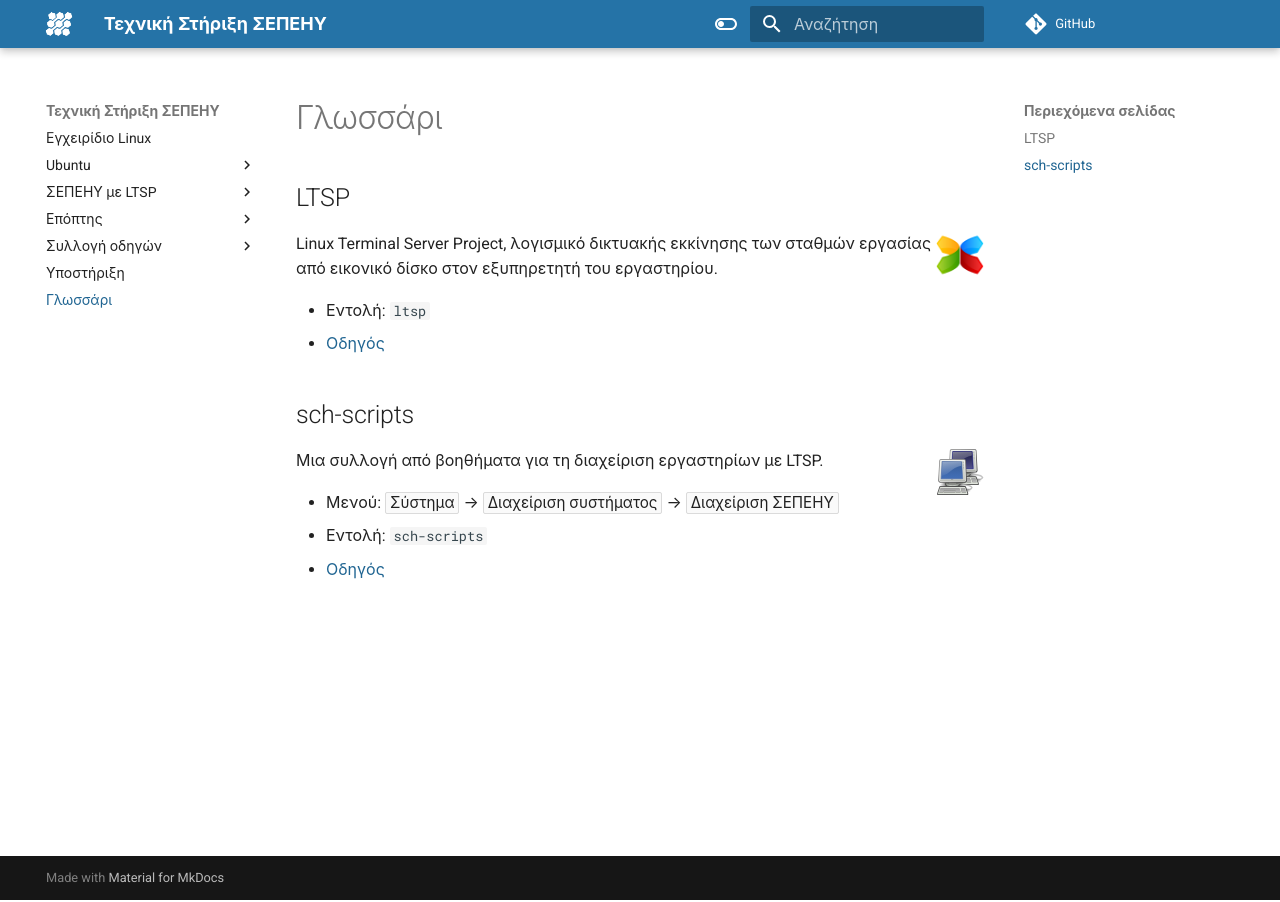
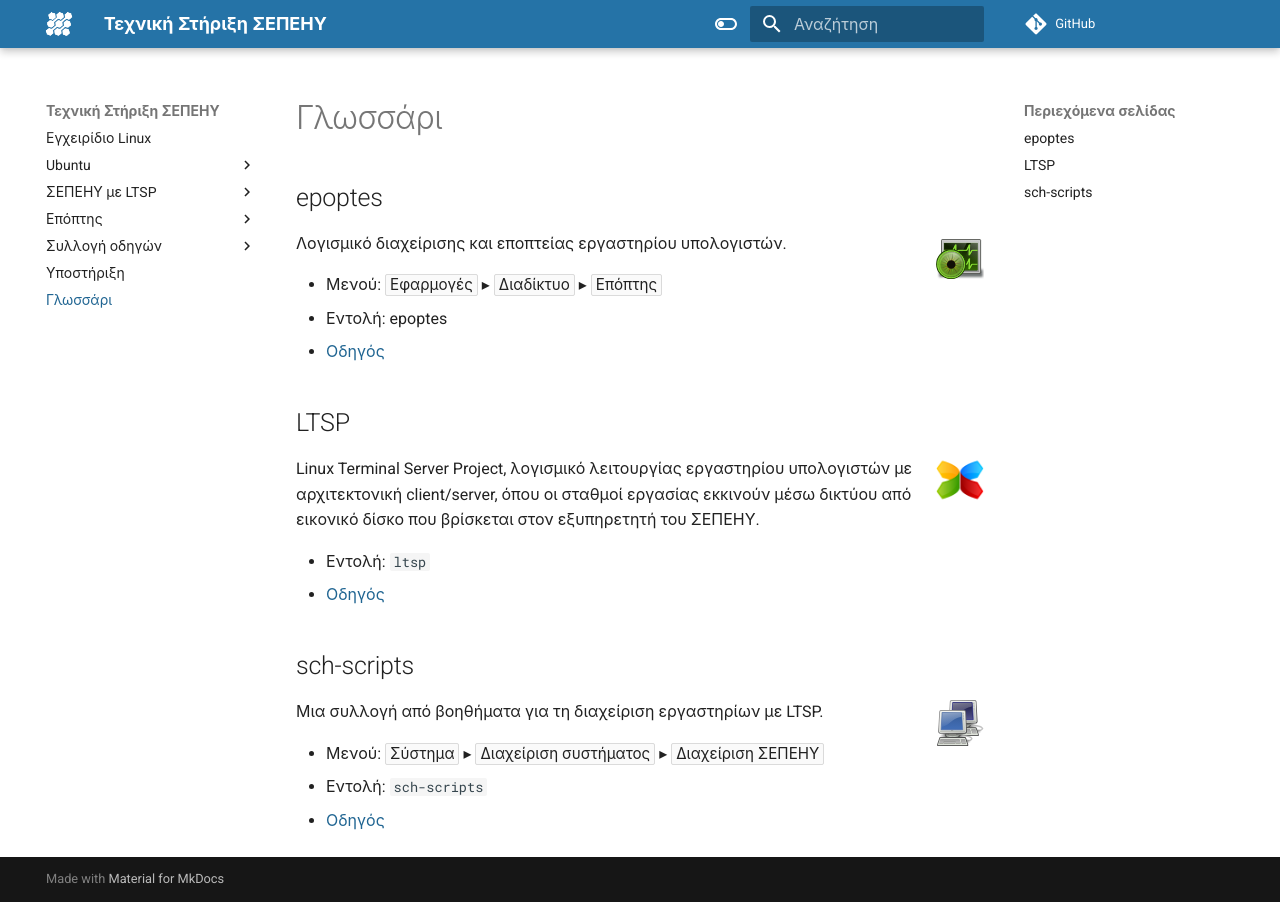
Before and after one commit to siahos/el.ltsp.org, an MkDocs documentation site: the page built from docs/glossary/index.md, in a window 1280 px wide. Built offline with MkDocs 1.6.1 and Material for MkDocs 9.7.7, drawn with Linux system fonts in a browser that asks for light colours; comment, search, counter and statistics services are not loaded.

Commit message:
Update glossary

```diff
--- a/docs/glossary/index.md
+++ b/docs/glossary/index.md
@@ -1,10 +1,20 @@
 # Γλωσσάρι
+
+## epoptes
+
+![](../images/epoptes.svg){.glossary}Λογισμικό διαχείρισης και εποπτείας
+εργαστηρίου υπολογιστών.
+
+- Μενού: ***Εφαρμογές*** ▸ ***Διαδίκτυο*** ▸ ***Επόπτης***
+- Εντολή: epoptes
+- [Οδηγός](../epoptes/index.md)
 
 ## LTSP
 
 ![](../images/ltsp.png){.glossary}Linux Terminal Server Project, λογισμικό
-δικτυακής εκκίνησης των σταθμών εργασίας από εικονικό δίσκο στον εξυπηρετητή
-του εργαστηρίου.
+λειτουργίας εργαστηρίου υπολογιστών με αρχιτεκτονική client/server, όπου οι
+σταθμοί εργασίας εκκινούν μέσω δικτύου από εικονικό δίσκο που βρίσκεται στον
+εξυπηρετητή του ΣΕΠΕΗΥ.
 
 - Εντολή: `ltsp`
 - [Οδηγός](../ltsp/index.md)
@@ -14,6 +24,6 @@
 ![](../images/sch-scripts.svg){.glossary}Μια συλλογή από βοηθήματα για τη
 διαχείριση εργαστηρίων με LTSP.
 
-- Μενού: ***Σύστημα*** → ***Διαχείριση συστήματος*** → ***Διαχείριση ΣΕΠΕΗΥ***
+- Μενού: ***Σύστημα*** ▸ ***Διαχείριση συστήματος*** ▸ ***Διαχείριση ΣΕΠΕΗΥ***
 - Εντολή: `sch-scripts`
 - [Οδηγός](../ltsp/index.md)
```
Also changed, not shown: docs/images/epoptes.svg (added).
